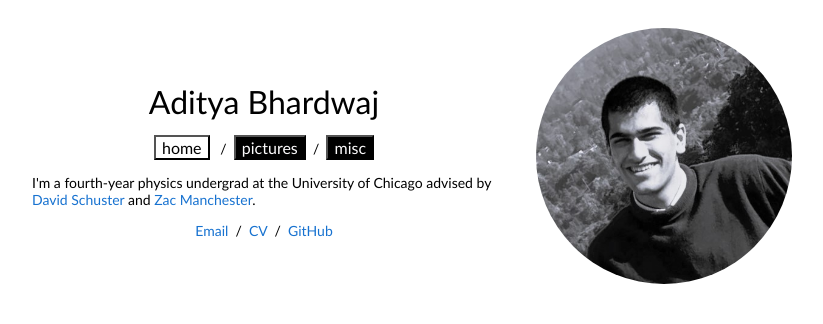
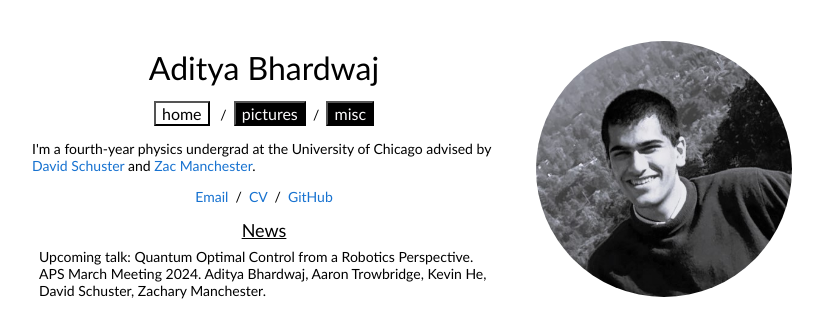
Before and after one commit to a7b/a7b.github.io, a plain HTML site: page index.html in a window 1280 px wide. Shown: the top 324 px of the page, without its empty margins (228-1051 px from the left). Drawn offline with nearby package versions, Linux system fonts and the light colour scheme.

Commit message:
add updates

```diff
--- a/index.html
+++ b/index.html
@@ -59,6 +59,14 @@ MathJax = {
                   <a href="mailto:a7b@uchicago.edu">Email</a> &nbsp;/&nbsp;
                   <a href="pdfs/cv.pdf">CV</a> &nbsp;/&nbsp;
                   <a href="https://github.com/a7b/">GitHub</a>
+                  <br>
+                  <p style="text-align:center" class="news">
+                    News
+                  </p>
+                  <p style="margin:0.5em">Upcoming talk: Quantum Optimal Control from a Robotics Perspective. APS March Meeting 2024. Aditya Bhardwaj, Aaron Trowbridge, Kevin He, David Schuster, Zachary Manchester.
+                  </p>
+
+                </p>
                 </p>
               </td>
               <td style="padding:2.5%;width:40%;max-width:40%">
--- a/style.css
+++ b/style.css
@@ -115,6 +115,13 @@ h2 {
   position: relative;
 }
 
+.news{
+  margin: 0;
+  font-family: 'Lato', Verdana, Helvetica, sans-serif;
+  font-size: 18px;
+  text-decoration: underline
+}
+
 .two {
   width: 160px;
   height: 160px;
```
